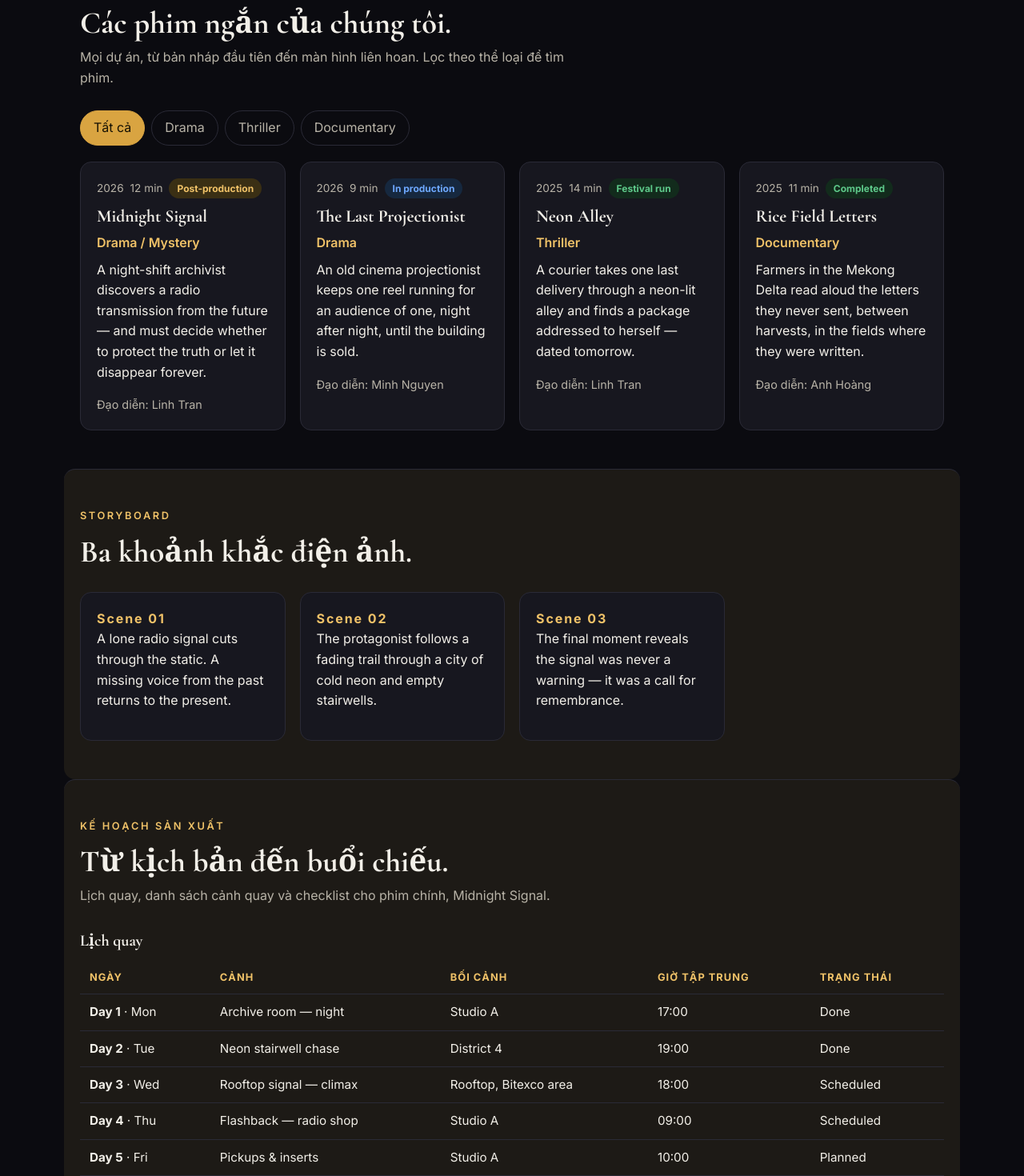
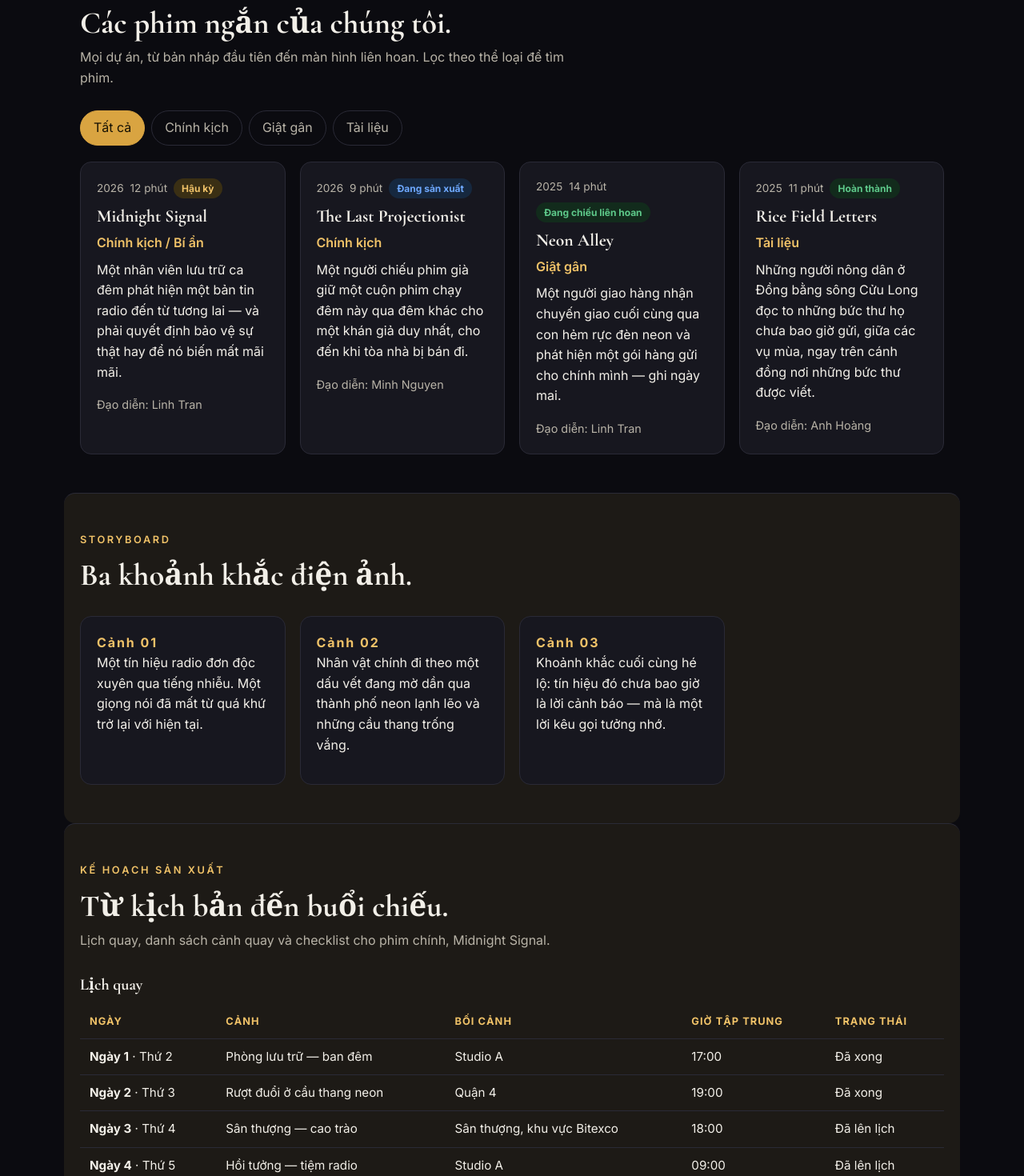
Before and after one commit to binhnguyen25/short-film-studio, a React (Vite) app: page / in a window 1280 px wide. Shown: the part 900-2370 px from the top of the page at 80% size. Built offline with nearby package versions, Linux system fonts and the light colour scheme.

Commit message:
Dịch toàn bộ trang web sang tiếng Việt

```diff
--- a/src/data.js
+++ b/src/data.js
@@ -1,133 +1,133 @@
-// Short Film Studio — all editable content lives here.
-// Edit this file to add a film, a crew member, a festival or a shoot day.
-// No backend needed: the site is a static React + Vite app.
+// Short Film Studio — toàn bộ nội dung chỉnh sửa được nằm ở đây.
+// Sửa file này để thêm phim, thành viên ê-kíp, liên hoan phim hoặc ngày quay.
+// Không cần backend: trang web là ứng dụng tĩnh React + Vite.
 
 export const studio = {
   name: 'Short Film Studio',
   featuredFilm: 'Midnight Signal',
-  tagline: 'A city listens to a voice that should have been lost.',
+  tagline: 'Một thành phố lắng nghe giọng nói lẽ ra đã mất.',
   email: 'hello@shortfilmstudio.example',
-  location: 'Ho Chi Minh City, Vietnam',
+  location: 'Thành phố Hồ Chí Minh, Việt Nam',
 }
 
 export const films = [
   {
     id: 'midnight-signal',
     title: 'Midnight Signal',
-    genre: 'Drama / Mystery',
-    duration: '12 min',
+    genre: 'Chính kịch / Bí ẩn',
+    duration: '12 phút',
     year: 2026,
-    status: 'Post-production',
+    status: 'Hậu kỳ',
     statusTone: 'amber',
     logline:
-      'A night-shift archivist discovers a radio transmission from the future — and must decide whether to protect the truth or let it disappear forever.',
+      'Một nhân viên lưu trữ ca đêm phát hiện một bản tin radio đến từ tương lai — và phải quyết định bảo vệ sự thật hay để nó biến mất mãi mãi.',
     director: 'Linh Tran',
   },
   {
     id: 'last-projectionist',
     title: 'The Last Projectionist',
-    genre: 'Drama',
-    duration: '9 min',
+    genre: 'Chính kịch',
+    duration: '9 phút',
     year: 2026,
-    status: 'In production',
+    status: 'Đang sản xuất',
     statusTone: 'blue',
     logline:
-      'An old cinema projectionist keeps one reel running for an audience of one, night after night, until the building is sold.',
+      'Một người chiếu phim già giữ một cuộn phim chạy đêm này qua đêm khác cho một khán giả duy nhất, cho đến khi tòa nhà bị bán đi.',
     director: 'Minh Nguyen',
   },
   {
     id: 'neon-alley',
     title: 'Neon Alley',
-    genre: 'Thriller',
-    duration: '14 min',
+    genre: 'Giật gân',
+    duration: '14 phút',
     year: 2025,
-    status: 'Festival run',
+    status: 'Đang chiếu liên hoan',
     statusTone: 'green',
     logline:
-      'A courier takes one last delivery through a neon-lit alley and finds a package addressed to herself — dated tomorrow.',
+      'Một người giao hàng nhận chuyến giao cuối cùng qua con hẻm rực đèn neon và phát hiện một gói hàng gửi cho chính mình — ghi ngày mai.',
     director: 'Linh Tran',
   },
   {
     id: 'rice-field-letters',
     title: 'Rice Field Letters',
-    genre: 'Documentary',
-    duration: '11 min',
+    genre: 'Tài liệu',
+    duration: '11 phút',
     year: 2025,
-    status: 'Completed',
+    status: 'Hoàn thành',
     statusTone: 'green',
     logline:
-      'Farmers in the Mekong Delta read aloud the letters they never sent, between harvests, in the fields where they were written.',
+      'Những người nông dân ở Đồng bằng sông Cửu Long đọc to những bức thư họ chưa bao giờ gửi, giữa các vụ mùa, ngay trên cánh đồng nơi những bức thư được viết.',
     director: 'Anh Hoàng',
   },
 ]
 
 export const storyBeats = [
   {
-    title: 'Scene 01',
-    desc: 'A lone radio signal cuts through the static. A missing voice from the past returns to the present.',
+    title: 'Cảnh 01',
+    desc: 'Một tín hiệu radio đơn độc xuyên qua tiếng nhiễu. Một giọng nói đã mất từ quá khứ trở lại với hiện tại.',
   },
   {
-    title: 'Scene 02',
-    desc: 'The protagonist follows a fading trail through a city of cold neon and empty stairwells.',
+    title: 'Cảnh 02',
+    desc: 'Nhân vật chính đi theo một dấu vết đang mờ dần qua thành phố neon lạnh lẽo và những cầu thang trống vắng.',
   },
   {
-    title: 'Scene 03',
-    desc: 'The final moment reveals the signal was never a warning — it was a call for remembrance.',
+    title: 'Cảnh 03',
+    desc: 'Khoảnh khắc cuối cùng hé lộ: tín hiệu đó chưa bao giờ là lời cảnh báo — mà là một lời kêu gọi tưởng nhớ.',
   },
 ]
 
 export const crew = [
-  { role: 'Director', name: 'Linh Tran', note: 'Midnight Signal, Neon Alley' },
-  { role: 'Cinematographer', name: 'Minh Nguyen', note: 'The Last Projectionist' },
-  { role: 'Editor', name: 'Anh Hoàng', note: 'Rice Field Letters' },
-  { role: 'Composer', name: 'Quý Phạm', note: 'Original score, all films' },
-  { role: 'Producer', name: 'Thu Nguyen', note: 'Scheduling & festivals' },
-  { role: 'Sound Designer', name: 'Bao Le', note: 'Mix & mastering' },
+  { role: 'Đạo diễn', name: 'Linh Tran', note: 'Midnight Signal, Neon Alley' },
+  { role: 'Quay phim', name: 'Minh Nguyen', note: 'The Last Projectionist' },
+  { role: 'Dựng phim', name: 'Anh Hoàng', note: 'Rice Field Letters' },
+  { role: 'Nhạc sĩ', name: 'Quý Phạm', note: 'Nhạc gốc cho mọi phim' },
+  { role: 'Nhà sản xuất', name: 'Thu Nguyen', note: 'Lịch quay & liên hoan phim' },
+  { role: 'Thiết kế âm thanh', name: 'Bao Le', note: 'Trộn & hoàn thiện âm thanh' },
 ]
 
 export const timeline = [
-  'Pre-production: script polish and pitch deck',
-  'Production: location scouting and 8-day shoot',
-  'Post: editing, color, sound mix, and festival submission',
+  'Tiền kỳ: hoàn thiện kịch bản và hồ sơ giới thiệu',
+  'Sản xuất: khảo sát bối cảnh và quay trong 8 ngày',
+  'Hậu kỳ: dựng phim, chỉnh màu, trộn âm thanh và nộp liên hoan phim',
 ]
 
-// Shoot schedule for the featured film. Times are local; keep the call sheet short.
+// Lịch quay cho phim chính. Giờ là giờ địa phương; giữ lịch tập trung ngắn gọn.
 export const shootSchedule = [
-  { day: 'Day 1', date: 'Mon', scene: 'Archive room — night', location: 'Studio A', callTime: '17:00', status: 'Done' },
-  { day: 'Day 2', date: 'Tue', scene: 'Neon stairwell chase', location: 'District 4', callTime: '19:00', status: 'Done' },
-  { day: 'Day 3', date: 'Wed', scene: 'Rooftop signal — climax', location: 'Rooftop, Bitexco area', callTime: '18:00', status: 'Scheduled' },
-  { day: 'Day 4', date: 'Thu', scene: 'Flashback — radio shop', location: 'Studio A', callTime: '09:00', status: 'Scheduled' },
-  { day: 'Day 5', date: 'Fri', scene: 'Pickups & inserts', location: 'Studio A', callTime: '10:00', status: 'Planned' },
+  { day: 'Ngày 1', date: 'Thứ 2', scene: 'Phòng lưu trữ — ban đêm', location: 'Studio A', callTime: '17:00', status: 'Đã xong' },
+  { day: 'Ngày 2', date: 'Thứ 3', scene: 'Rượt đuổi ở cầu thang neon', location: 'Quận 4', callTime: '19:00', status: 'Đã xong' },
+  { day: 'Ngày 3', date: 'Thứ 4', scene: 'Sân thượng — cao trào', location: 'Sân thượng, khu vực Bitexco', callTime: '18:00', status: 'Đã lên lịch' },
+  { day: 'Ngày 4', date: 'Thứ 5', scene: 'Hồi tưởng — tiệm radio', location: 'Studio A', callTime: '09:00', status: 'Đã lên lịch' },
+  { day: 'Ngày 5', date: 'Thứ 6', scene: 'Quay bổ sung & cảnh chèn', location: 'Studio A', callTime: '10:00', status: 'Dự kiến' },
 ]
 
 export const shotList = [
-  { shot: '1A', setup: 'Wide — archive room, Nhi at desk', lens: '35mm', notes: 'Practical lamps only' },
-  { shot: '1B', setup: 'Close-up — radio dial, static', lens: '85mm', notes: 'Macro, shallow depth' },
-  { shot: '2A', setup: 'Tracking — stairwell descent', lens: '24mm', notes: 'Gimbal, one take' },
-  { shot: '3A', setup: 'Wide — rooftop, city lights', lens: '35mm', notes: 'Golden hour + blue hour' },
-  { shot: '3B', setup: 'Close-up — Nhi listens', lens: '85mm', notes: 'Hold 8 seconds' },
+  { shot: '1A', setup: 'Toàn cảnh — phòng lưu trữ, Nhi ngồi ở bàn', lens: '35mm', notes: 'Chỉ dùng đèn trong cảnh' },
+  { shot: '1B', setup: 'Cận cảnh — núm chỉnh radio, tiếng nhiễu', lens: '85mm', notes: 'Macro, xóa phông mạnh' },
+  { shot: '2A', setup: 'Quay theo — đi xuống cầu thang', lens: '24mm', notes: 'Gimbal, quay một lần' },
+  { shot: '3A', setup: 'Toàn cảnh — sân thượng, đèn thành phố', lens: '35mm', notes: 'Giờ vàng + giờ xanh' },
+  { shot: '3B', setup: 'Cận cảnh — Nhi đang lắng nghe', lens: '85mm', notes: 'Giữ 8 giây' },
 ]
 
 export const checklists = [
   {
-    phase: 'Pre-production',
-    items: ['Script locked', 'Budget approved', 'Cast confirmed', 'Locations scouted', 'Shot list done', 'Insurance & permits'],
+    phase: 'Tiền kỳ',
+    items: ['Kịch bản đã chốt', 'Ngân sách đã duyệt', 'Diễn viên đã xác nhận', 'Đã khảo sát bối cảnh', 'Đã xong danh sách cảnh quay', 'Bảo hiểm & giấy phép'],
   },
   {
-    phase: 'Production',
-    items: ['Call sheets sent', 'Equipment checked', 'Dailies backed up (2 copies)', 'Sound recorded on set', 'Continuity photos'],
+    phase: 'Sản xuất',
+    items: ['Đã gửi lịch tập trung', 'Đã kiểm tra thiết bị', 'Dailies đã sao lưu (2 bản)', 'Đã thu âm tại hiện trường', 'Ảnh liên tục (continuity)'],
   },
   {
-    phase: 'Post-production',
-    items: ['Rough cut', 'Color grade', 'Sound mix', 'Subtitles (EN / VI)', 'Festival screener export', 'Press kit ready'],
+    phase: 'Hậu kỳ',
+    items: ['Bản dựng thô', 'Chỉnh màu', 'Trộn âm thanh', 'Phụ đề (tiếng Anh / tiếng Việt)', 'Xuất bản chiếu thử cho liên hoan', 'Đã xong bộ tài liệu báo chí'],
   },
 ]
 
-// Festival submission tracker. Status: Submitted / In review / Selected / Rejected / Planned.
+// Theo dõi nộp liên hoan phim. Trạng thái: Đã nộp / Đang xét duyệt / Được chọn / Bị từ chối / Dự kiến.
 export const festivals = [
-  { film: 'Neon Alley', festival: 'Busan International Short Film Festival', deadline: '2026-12-15', status: 'Submitted' },
-  { film: 'Midnight Signal', festival: 'Hanoi International Film Festival', deadline: '2026-11-30', status: 'In review' },
-  { film: 'Rice Field Letters', festival: 'DMZ International Documentary FF', deadline: '2026-12-01', status: 'Selected' },
-  { film: 'The Last Projectionist', festival: 'Clermont-Ferrand Short FF', deadline: '2027-01-10', status: 'Planned' },
-  { film: 'Midnight Signal', festival: 'Sundance Film Festival — Shorts', deadline: '2027-01-20', status: 'Planned' },
+  { film: 'Neon Alley', festival: 'Busan International Short Film Festival', deadline: '2026-12-15', status: 'Đã nộp' },
+  { film: 'Midnight Signal', festival: 'Hanoi International Film Festival', deadline: '2026-11-30', status: 'Đang xét duyệt' },
+  { film: 'Rice Field Letters', festival: 'DMZ International Documentary FF', deadline: '2026-12-01', status: 'Được chọn' },
+  { film: 'The Last Projectionist', festival: 'Clermont-Ferrand Short FF', deadline: '2027-01-10', status: 'Dự kiến' },
+  { film: 'Midnight Signal', festival: 'Sundance Film Festival — Shorts', deadline: '2027-01-20', status: 'Dự kiến' },
 ]
```
